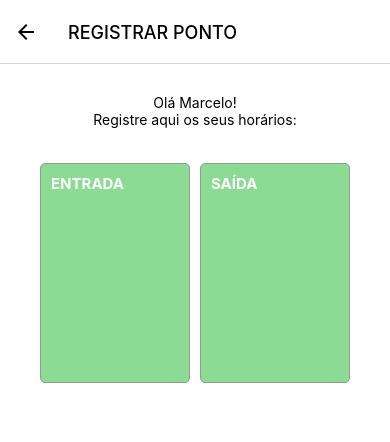
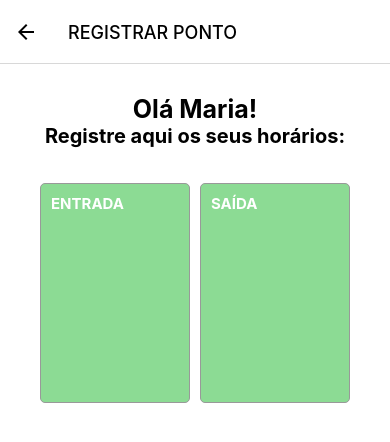
Before and after one commit to JonatanLessa/safirapp, a React Native app: screen /RegistryScreen in a window 390 px wide. Shown: the top 442 px of the page. Built offline with nearby package versions, Linux system fonts and the light colour scheme.

Commit message:
melhora na organização do código

```diff
--- a/src/Components/ButtonDataPicker.js
+++ b/src/Components/ButtonDataPicker.js
@@ -26,12 +26,12 @@ export default function ButtonDataPicker(props) {
         setMode(currentMode);
     };
 
-    return(
+    return (
         <View style={styles.viewCheck}>
-            <View style={styles.buttonCheck}>
+            <View style={btn.buttonCheck}>
                 <TouchableOpacity
                     style={btn.buttonShowScreen}
-                    onPress={ () => showMode('date')}>
+                    onPress={() => showMode('date')}>
                     <Text style={{ textAlign: 'center', marginTop: 15, color: '#fff', fontWeight: 'bold' }}>
                         {props.title}
                     </Text>
@@ -54,24 +54,13 @@ export default function ButtonDataPicker(props) {
 
 const styles = StyleSheet.create({
     viewCheck: {
-      backgroundColor: '#fff',
-      alignItems: 'center',
-      justifyContent: 'center',
+        backgroundColor: '#fff',
+        alignItems: 'center',
+        justifyContent: 'center',
     },
-    buttonStyle: {
-      marginTop: 25,
-      backgroundColor: '#8CDB94',
-      width: 280,
-      height: 50,
-      borderRadius: 5,
-    },
-    buttonCheck: {
-      flexDirection: 'column',
-      justifyContent: 'center',
-      width: '70%',
-    },
+
     textCheck: {
         fontWeight: 'bold',
         fontSize: 20,
-      },
+    },
 });
--- a/src/Components/ButtonRegisterSeach.js
+++ b/src/Components/ButtonRegisterSeach.js
@@ -7,7 +7,7 @@ export default function ButtonRegisterSearch(props)  {
 
   return (
     <View style={styles.viewCheck}>
-      <View style={styles.buttonCheck}>
+      <View style={btn.buttonCheck}>
         <TouchableOpacity
             style={btn.buttonShowScreen}
             onPress={props.onPress} >
@@ -27,11 +27,6 @@ const styles = StyleSheet.create({
       alignItems: 'center',
       justifyContent: 'center',
     },
-    buttonCheck: {
-      flexDirection: 'column',
-      justifyContent: 'center',
-      width: '70%',
-    },
     textCheck: {
         fontWeight: 'bold',
         fontSize: 20,
--- a/src/Components/ModalConfirmation.js
+++ b/src/Components/ModalConfirmation.js
@@ -19,16 +19,16 @@ export default function ModalConfirmation(props) {
                 style={{}}
             >
                 <View style={styles.viewText}>
-                    <Text style={styles.textModal}>CONFIRMA REGISTRO PARA {props.valueDate} ÀS {props.valueHour}</Text>
+                    <Text style={styles.textModal}> CONFIRMA REGISTRO PARA {props.valueDate} ÀS {props.valueHour}</Text>
                     <View style={styles.viewButton}>
-                        <Button style={styles.buttonView}
+                        <Button
                             title="SIM"
                             onPress={() => {
                                 onConfirm()
                                 setVisible(false)
                             }}
                         />
-                        <Button style={styles.buttonView}
+                        <Button
                             title="Cancelar"
                             onPress={() => { setVisible(false) }}
                         />
@@ -71,29 +71,4 @@ const styles = StyleSheet.create({
         justifyContent: "space-around",
         width: "100%"
     },
-    buttonView: {
-        borderRadius: 20,
-
-    },
-    viewCheck: {
-        backgroundColor: '#fff',
-        alignItems: 'center',
-        justifyContent: 'center',
-    },
-    buttonStyle: {
-        marginTop: 25,
-        backgroundColor: '#8CDB94',
-        width: 280,
-        height: 50,
-        borderRadius: 5,
-    },
-    buttonCheck: {
-        flexDirection: 'column',
-        justifyContent: 'center',
-        width: '70%',
-    },
-    textCheck: {
-        fontWeight: 'bold',
-        fontSize: 20,
-    },
 });
--- a/src/pages/LoginScreen/index.js
+++ b/src/pages/LoginScreen/index.js
@@ -12,9 +12,9 @@ import appLogo from '../../../assets/safir-mobile2.png';
 export default function LoginScreen() {
   const navigation = useNavigation();
 
-  useEffect (()=> {
+  useEffect(() => {
     navigation.setOptions({ title: 'Safir - Registro de Ponto' });
-  },[]);
+  }, []);
 
   return (
     <SafeAreaView style={styles.container}>
--- a/src/pages/RegistryScreen/index.js
+++ b/src/pages/RegistryScreen/index.js
@@ -9,7 +9,6 @@ import app from '../../config/firebaseconfig';
 import { getDatabase, ref, set, push } from 'firebase/database';
 
 import styles from '../../styles/style';
-import bs from '../../styles/button';
 
 import ModalConfirmation from '../../Components/ModalConfirmation';
 
@@ -21,7 +20,7 @@ export default function RegistryScreen() {
   }, []);
 
   const greetings = () => {
-    return `Olá ${'Marcelo'}!`;
+    return `Olá ${'Maria'}!`;
   };
 
   const [date, setDate] = useState('');
@@ -46,8 +45,8 @@ export default function RegistryScreen() {
 
   return (
     <SafeAreaView style={styles.container}>
-      <Text>{greetings()}</Text>
-      <Text>Registre aqui os seus horários:</Text>
+      <Text style={{fontSize: 25, fontWeight: 'bold'}}>{greetings()}</Text>
+      <Text style={{fontSize: 20, fontWeight: 'bold'}}>Registre aqui os seus horários:</Text>
 
       <View style={styles.registryContainer}>
         <ModalConfirmation
--- a/src/styles/button.js
+++ b/src/styles/button.js
@@ -82,7 +82,19 @@ const styleButton = StyleSheet.create({
     width: 280,
     height: 50,
     borderRadius: 5,
-  }
+  },
+  buttonStyle: {
+    marginTop: 25,
+    backgroundColor: '#8CDB94',
+    width: 280,
+    height: 50,
+    borderRadius: 5,
+  },
+  buttonCheck: {
+    flexDirection: 'column',
+    justifyContent: 'center',
+    width: '70%',
+  },
 });
 
 export default styleButton;
```
Also changed, not shown: src/pages/DeviceActivationScreen/index.js (+0 -41 lines), src/pages/ShowScreen/index.js (+0 -19 lines).
